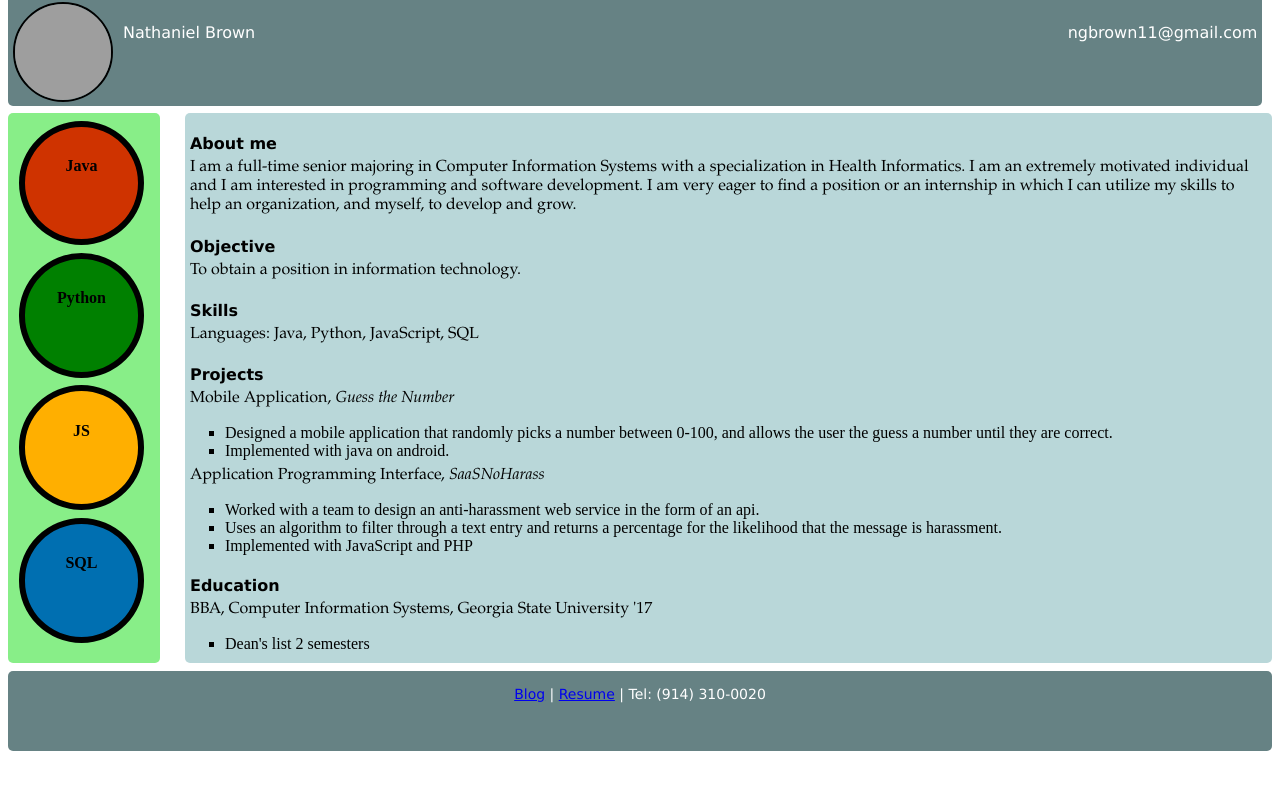
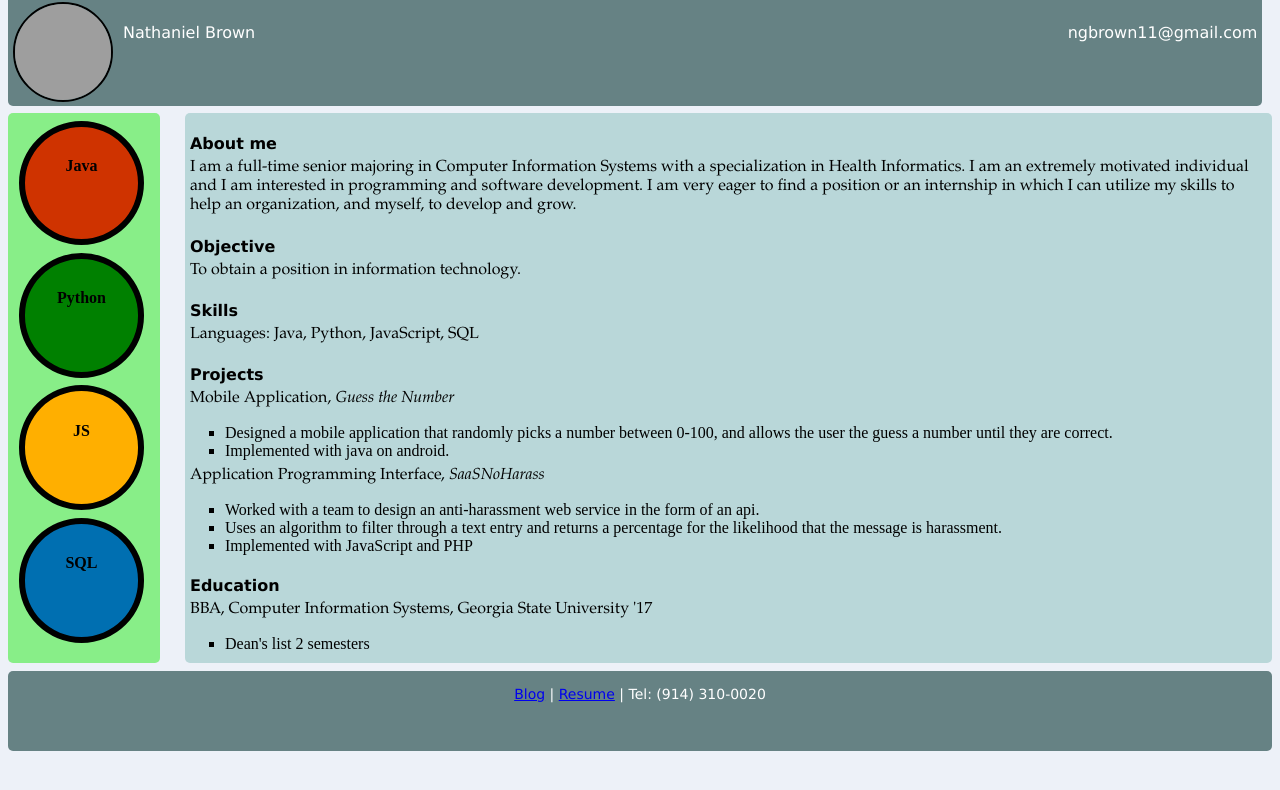
Before and after one commit to ngbrown11/ngbrown11.github.io, a Jekyll site: the page built from about.md, in a window 1280 px wide. Shown: the top 790 px of the page. Built offline with Jekyll 4.4.1, drawn with Linux system fonts in a browser that asks for light colours; grey boxes are pictures that could not be loaded.

Commit message:
Changed content width & layout color. Edited posts yaml.

```diff
--- a/_layouts/about_page.html
+++ b/_layouts/about_page.html
@@ -2,6 +2,10 @@
 <html>
 	<head>
 		<style>
+			body {
+				background-color:  #edf1f8;
+			}
+
 			div {
 				border-radius: 5px;
 			}
--- a/_sass/_layout.scss
+++ b/_sass/_layout.scss
@@ -3,7 +3,7 @@
  */
 .site-header {
     border-top: 5px solid $blue-color-dark;
-    border-bottom: 1px solid $blue-color-light;
+    border-bottom: 1px solid $blue-color-dark; //Origin light
     min-height: 56px;
 
     // Positioning context for the mobile navigation icon
@@ -98,7 +98,7 @@
  * Site footer
  */
 .site-footer {
-    border-top: 1px solid $blue-color-light;
+    border-top: 1px solid $blue-color-dark; //Origin light
     padding: $spacing-unit 0;
 }
 
@@ -168,6 +168,7 @@
  * Page content
  */
 .page-content {
+    margin: $spacing-unit;
     padding: $spacing-unit 0;
 }
 
@@ -240,40 +241,3 @@
         }
     }
 }
-/**
- * interactiveStatus update
- */
-.container {
-  width: 520px;
-  margin-top: 20px;
-}
-
-.button-group {
-  margin-bottom: 20px;
-}
-
-.counter {
-  display: inline;
-  margin-top: 0;
-  margin-bottom: 0;
-  margin-right: 10px;
-}
-
-.posts {
-  clear: both;
-  list-style: none;
-  padding-left: 0;
-  width: 100%;
-}
-
-.posts li {
-  background-color: #fff;
-  border: 1px solid #d8d8d8;
-  padding-top: 10px;
-  padding-left: 20px;
-  padding-right: 20px;
-  padding-bottom: 10px;
-  margin-bottom: 10px;
-  word-wrap: break-word;
-  min-height: 42px;
-}
--- a/css/main.scss
+++ b/css/main.scss
@@ -30,10 +30,10 @@
 $blue-color-dark:  #1c2f4a;
 
 // Width of the content area
-$content-width:    1000px;		//Originally 800px
+$content-width:    900px;		//Originally 800px
 
 $on-palm:          600px;
-$on-laptop:        1000px;		//Originally 800px
+$on-laptop:        900px;		//Originally 800px
 
 
 
```
